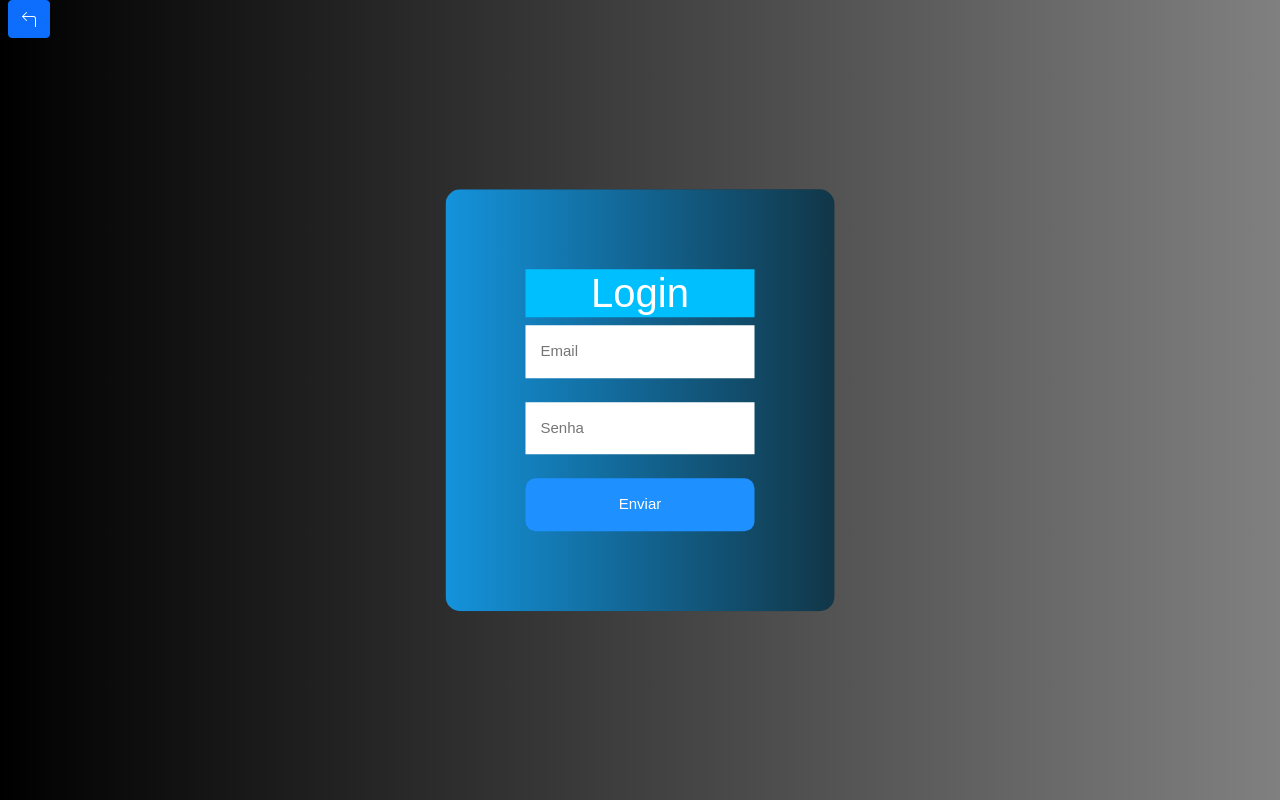
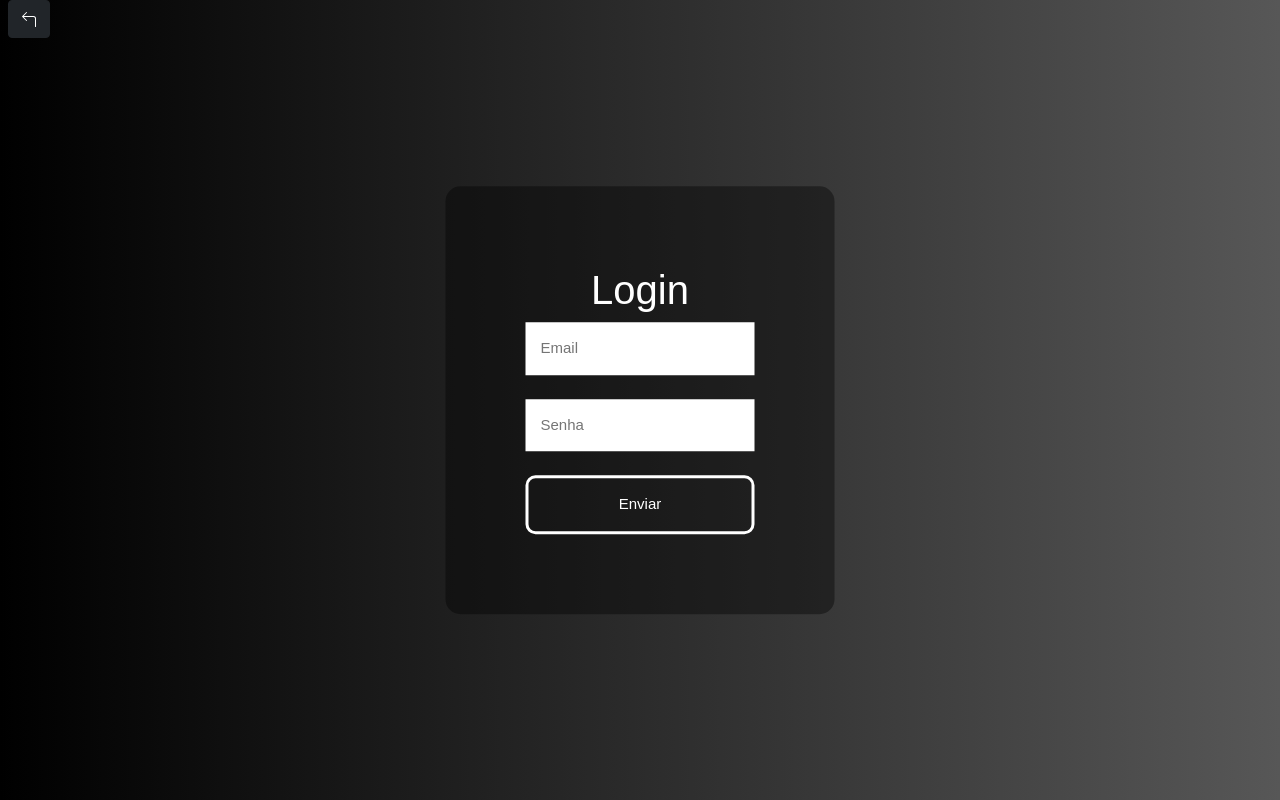
Before and after one commit to lucascosta7/formulario-login, a PHP site: page /login.php in a window 1280 px wide. Run offline with PHP 8.4, Linux system fonts and the light colour scheme.

Commit message:
Interface atualizada

```diff
--- a/login.php
+++ b/login.php
@@ -9,14 +9,10 @@
     <style>
         body{
             font-family: Arial, Helvetica, sans-serif;
-            background: linear-gradient(to right,	#000000, #808080);
+            background: linear-gradient(to right,	#000000, rgb(87, 87, 87));
         }
         div{
-            background-color: rgba(0, 0, 0, 0.5);
-            background: linear-gradient(to right, rgb(20, 147, 220), rgb(17, 54, 71));
-        }
-        div{
-            background-color: rgba(0, 0, 0, 0.6);
+            background-color: rgba(0, 0, 0, 0.4);
             position: absolute;
             top: 50%;
             left: 50%;
@@ -27,32 +23,31 @@
         }
         input{
             padding: 15px;
-            border: none;
+            border: 3px;
             outline: none;
             font-size: 15px;
         }
         .inputSubmit{
-            background-color: black;
-            background-color: dodgerblue;
-            border: none;
+            border: 3px solid white;
             padding: 15px;
             width: 100%;
             border-radius: 10px;
             color: white;
             font-size: 15px;
             cursor: pointer;
+            background-color: rgba(0, 0, 0, 0.0);
         }
         .inputSubmit:hover{
-            background-color: #808080;
+            background-color: white;
+            color: black;
         }
         h1{
             text-align: center;
-            background-color: deepskyblue;
         }
     </style>
 </head>
 <body>
-    <a class="btn btn-md btn-primary ms-2" href="home.php" role="button">
+    <a class="btn btn-md btn-dark ms-2" href="home.php" role="button">
         <svg xmlns="http://www.w3.org/2000/svg" width="16" height="16" fill="currentColor" class="bi bi-arrow-90deg-left" viewBox="0 0 16 16">
             <path fill-rule="evenodd" d="M1.146 4.854a.5.5 0 0 1 0-.708l4-4a.5.5 0 1 1 .708.708L2.707 4H12.5A2.5 2.5 0 0 1 15 6.5v8a.5.5 0 0 1-1 0v-8A1.5 1.5 0 0 0 12.5 5H2.707l3.147 3.146a.5.5 0 1 1-.708.708z"/>
         </svg>
```
Also changed, not shown: formulario.php (+8 -10 lines), home.php (+3 -7 lines).
